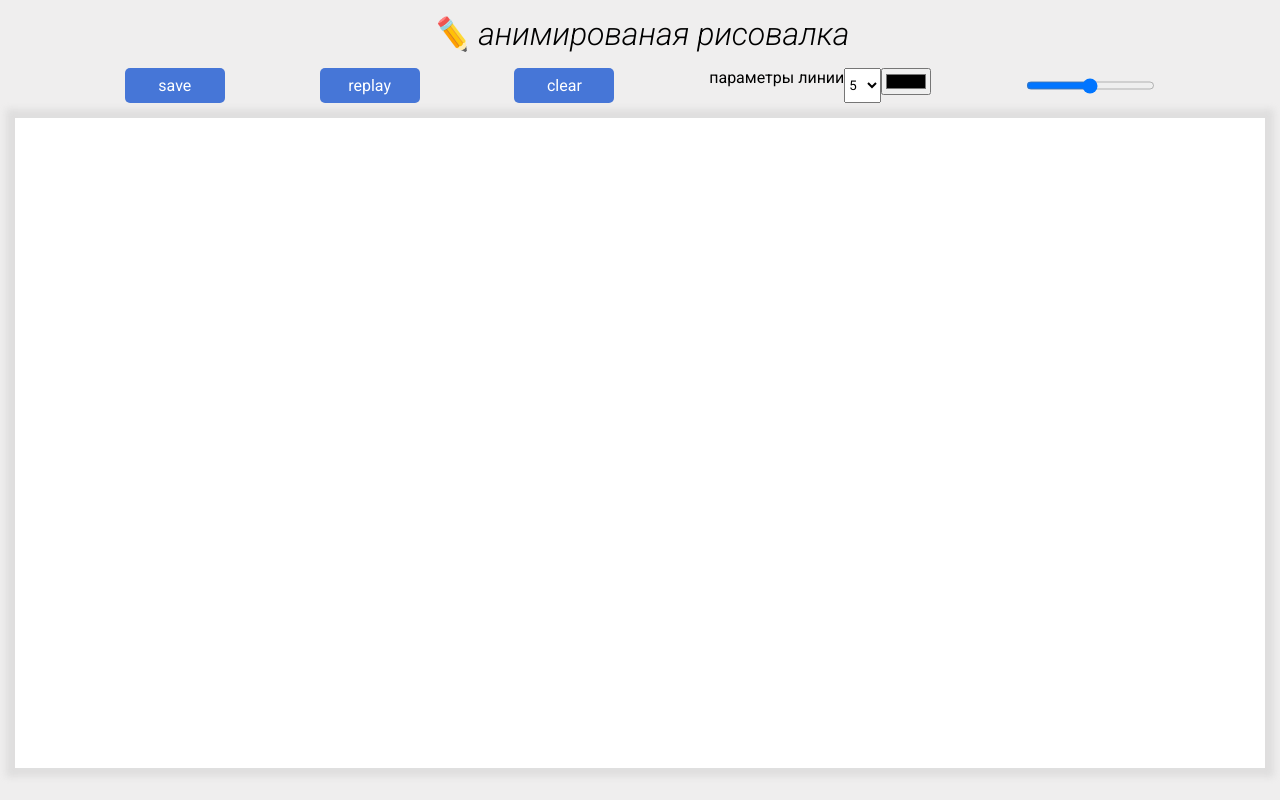
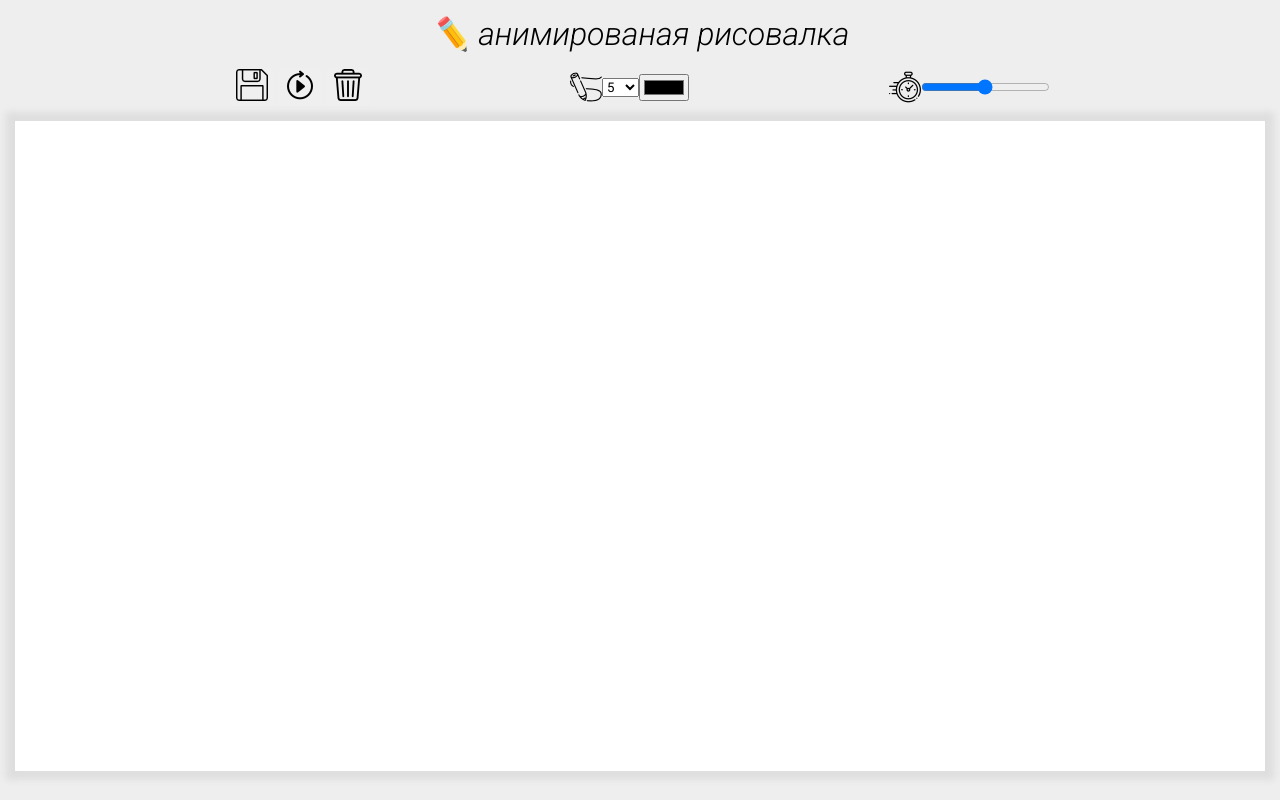
Before and after one commit to MALANKA96/ReDr, a plain HTML site: page index.html in a window 1280 px wide. Drawn offline with Linux system fonts and the light colour scheme.

Commit message:
refact button

```diff
--- a/index.html
+++ b/index.html
@@ -11,20 +11,29 @@
       rel="stylesheet"
     />
     <link rel="stylesheet" href="./styles/style.css" />
-    <link rel="shortcut icon" href="./assets/img/fav.png" type="image/x-icon">
+    <link rel="shortcut icon" href="./assets/img/fav.png" type="image/x-icon" />
     <title>Рисовалка</title>
   </head>
   <body>
     <div class="container">
       <h1 class="name_app">&#9999;&#65039; анимированая рисовалка</h1>
       <nav class="nav_options">
-        <button id="btn_save">save</button>
-        <button id="btn_replay">replay</button>
-        <button id="btn_clear">clear</button>
+          <div class="btn-group">
+            <button >
+                <img id="btn_save" src="./assets/icon/save.png" alt="save" />
+            </button>
+            <button id="btn_replay">
+                <img src="./assets/icon/replay.png" alt="replay" />
+            </button>
+            <button id="btn_clear">
+                <img src="./assets/icon/clear.png" alt="clear" />
+            </button>
+          </div>
 
         <div  class="parameters_line">
-          <p>параметры линии</p>
-          <select name="line_width" id="line_width">
+            <img src="./assets/icon/drawing.png" alt="drawing" />
+
+            <select name="line_width" id="line_width">
             <option value="1">1</option>
             <option value="3">3</option>
             <option value="5" selected>5</option>
@@ -39,7 +48,11 @@
           <input id="line_color" type="color"></input>
 
         </div>
-        <input id="spead_replay" type="range" min="1" max="100" step="1" value="50">
+        <div class="parameters_replay">
+            <img src="./assets/icon/spead.png" alt="spead" />
+            <input id="spead_replay" type="range" min="1" max="100" step="1" value="50" />
+        </div>
+
       </nav>
       <canvas id="canvas">ничога нету</canvas>
     </div>
--- a/styles/style.css
+++ b/styles/style.css
@@ -23,29 +23,33 @@ body {
 }
 
 button {
-  min-width: 100px;
+  /* min-width: 100px; */
   font-family: inherit;
   appearance: none;
   border: 0;
   border-radius: 5px;
-  background: #4676d7;
   color: #fff;
-  padding: 8px 16px;
   font-size: 1rem;
   cursor: pointer;
 }
 
 button:hover {
-  background: #1d49aa;
+  background: #9a9a9d83;
 }
 
 button:focus {
   outline: none;
-  box-shadow: 0 0 0 4px #cbd6ee;
+  box-shadow: 0 0 0 4px #9a9a9d83;
 }
 
-.parameters_line {
+img {
+  width: 32px;
+  height: 32px;
+}
+.parameters_line,
+.parameters_replay {
   display: flex;
+  align-items: center;
 }
 
 #canvas {
```
Also changed, not shown: assets/icon/clear.png (added), assets/icon/drawing.png (added), assets/icon/replay.png (added), assets/icon/save.png (added), assets/icon/spead.png (added).
